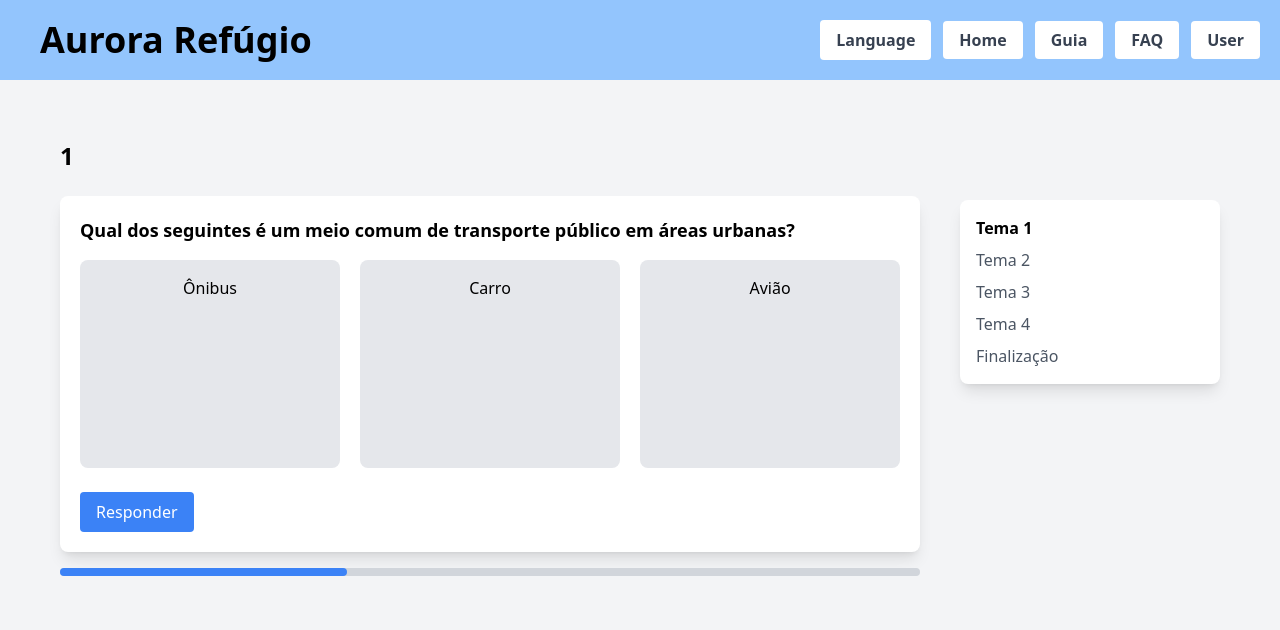
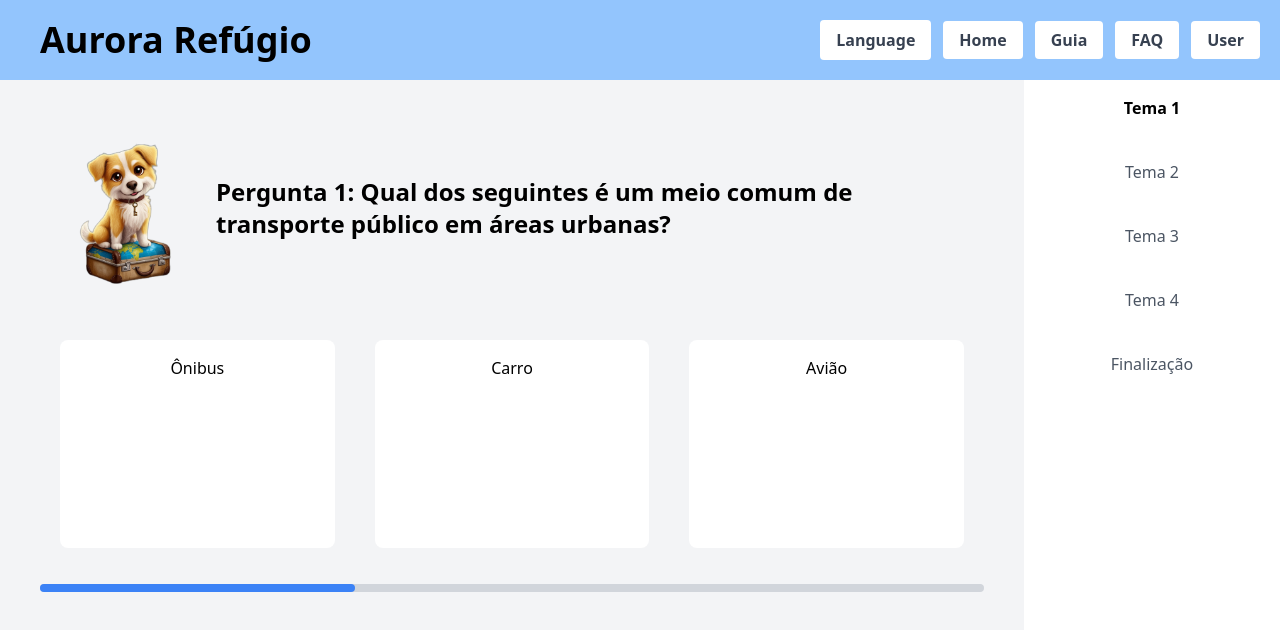
Before and after one commit to Jotagamaral/Site_Refugiados, a React (Create React App) app: page /form/1 in a window 1280 px wide. Shown: the top 630 px of the page. Built offline with nearby package versions, Linux system fonts and the light colour scheme.

Commit message:
style Form page

```diff
--- a/src/pages/FormPage.js
+++ b/src/pages/FormPage.js
@@ -1,104 +1,8 @@
-/*import React, { useState, useEffect } from 'react';
-import { useParams } from 'react-router-dom';
-import { supabase } from '../supabaseCliente'; // Importa o supabaseClient
+import React, { useState } from 'react';
+//import { useParams } from 'react-router-dom';
 
 const FormPage = () => {
-  const { title } = useParams(); // Obter o título da URL
-  const [questions, setQuestions] = useState([]); // Armazena as questões do banco de dados
-  const [currentQuestion, setCurrentQuestion] = useState(0); // Controla a pergunta atual
-  const [selectedAnswer, setSelectedAnswer] = useState(null); // Armazena a resposta selecionada
-  const [isCorrect, setIsCorrect] = useState(false); // Indica se a resposta está correta
-  const [completed, setCompleted] = useState(false); // Verifica se todas as perguntas foram respondidas
-
-  // Função para buscar as perguntas do Supabase
-  const fetchQuestions = async () => {
-    const { data, error } = await supabase.from('questions').select('*');
-    if (error) {
-      console.error('Erro ao buscar as perguntas:', error);
-    } else {
-      setQuestions(data);
-    }
-  };
-
-  useEffect(() => {
-    fetchQuestions(); // Buscar as perguntas ao carregar o componente
-  }, []);
-
-  const handleAnswerSelect = (option) => {
-    setSelectedAnswer(option); // Define a resposta selecionada
-  };
-
-  const handleSubmit = (e) => {
-    e.preventDefault();
-    if (selectedAnswer === questions[currentQuestion].answer) {
-      setIsCorrect(true);
-      if (currentQuestion === questions.length - 1) {
-        setCompleted(true); // Marca o questionário como completo se estiver na última pergunta
-      } else {
-        setTimeout(() => {
-          setCurrentQuestion(currentQuestion + 1); // Avança para a próxima pergunta
-          setSelectedAnswer(null); // Limpa a resposta selecionada
-          setIsCorrect(false); // Reseta o estado de resposta correta
-        }, 1000); // Aguarda 1 segundo antes de avançar
-      }
-    } else {
-      setIsCorrect(false);
-      alert('Resposta incorreta. Tente novamente.');
-    }
-  };
-
-  return (
-    <div className="min-h-screen bg-blue-50 p-10">
-      <h2 className="text-3xl font-semibold text-center text-gray-800">{title}</h2> {/* Exibe o título do guia */ /*}
-      {questions.length === 0 ? (
-        <p>Carregando perguntas...</p> // Exibe um indicador de carregamento enquanto as perguntas estão sendo buscadas
-      ) : !completed ? (
-        <form onSubmit={handleSubmit} className="mt-10 max-w-lg mx-auto bg-white p-5 rounded-lg shadow-lg">
-          <div className="mb-4">
-            <label className="block text-lg font-semibold mb-4">
-              {questions[currentQuestion].question} {/* Exibe a pergunta atual */ /*}
-            </label>
-            {/* Opções de resposta */ /*}
-            {questions[currentQuestion].options.map((option, index) => (
-              <div key={index} className="mb-2">
-                <input
-                  type="radio"
-                  id={`option-${index}`}
-                  name="question"
-                  value={option}
-                  checked={selectedAnswer === option}
-                  onChange={() => handleAnswerSelect(option)} // Define a resposta selecionada
-                  className="mr-2"
-                />
-                <label htmlFor={`option-${index}`} className="text-lg">
-                  {option}
-                </label>
-              </div>
-            ))}
-          </div>
-          <button type="submit" className="bg-blue-500 text-white py-2 px-4 rounded hover:bg-blue-600">
-            Responder
-          </button>
-          {isCorrect && (
-            <p className="text-green-600 mt-2">Resposta correta! Avançando para a próxima pergunta...</p>
-          )}
-        </form>
-      ) : (
-        <div className="text-center mt-10">
-          <h3 className="text-2xl font-semibold">Parabéns! Você completou o questionário.</h3>
-        </div>
-      )}
-    </div>
-  );
-};
-
-export default FormPage;*/
-
-import React, { useState } from 'react';
-import { useParams } from 'react-router-dom';
-
-const FormPage = () => {
-  const { title } = useParams(); // Obter o título da URL
+  // const { title } = useParams(); // Obter o título da URL
   const [currentQuestion, setCurrentQuestion] = useState(0); // Controla a pergunta atual
   const [selectedAnswer, setSelectedAnswer] = useState(null); // Armazena a resposta selecionada
   const [isCorrect, setIsCorrect] = useState(false); // Indica se a resposta está correta
@@ -123,22 +27,22 @@ const FormPage = () => {
     },
   ];
 
+  // Função chamada ao clicar na resposta
   const handleAnswerSelect = (option) => {
     setSelectedAnswer(option); // Define a resposta selecionada
-  };
 
-  const handleSubmit = (e) => {
-    e.preventDefault();
-    if (selectedAnswer === questions[currentQuestion].answer) {
+    if (option === questions[currentQuestion].answer) {
       setIsCorrect(true);
+
+      // Avança para a próxima pergunta
       if (currentQuestion === questions.length - 1) {
-        setCompleted(true); // Marca o questionário como completo se estiver na última pergunta
+        setCompleted(true); // Marca como concluído se for a última pergunta
       } else {
         setTimeout(() => {
-          setCurrentQuestion(currentQuestion + 1); // Avança para a próxima pergunta
+          setCurrentQuestion(currentQuestion + 1); // Avança para a próxima pergunta após 1 segundo
           setSelectedAnswer(null); // Limpa a resposta selecionada
           setIsCorrect(false); // Reseta o estado de resposta correta
-        }, 1000); // Aguarda 1 segundo antes de avançar
+        }, 1000);
       }
     } else {
       setIsCorrect(false);
@@ -147,46 +51,36 @@ const FormPage = () => {
   };
 
   return (
-    <div className="min-h-screen bg-gray-100 p-10">
+    <div className="min-h-screen bg-gray-100">
       <div className="flex">
         {/* Conteúdo principal */}
-        <div className="w-3/4 p-5">
-          <h2 className="text-2xl font-bold mb-6">{title}</h2>
+        <div className="w-4/5 p-10">
+          <div className="flex items-center mb-6">
+            {/* Imagem da mascote */}
+            <img src={`${process.env.PUBLIC_URL}/assets/aurora.png`} alt="Aurora Mascote" className="size-44 -scale-x-100 h-auto" />
+            <h2 className="text-2xl font-bold">{`Pergunta ${currentQuestion + 1}: ${questions[currentQuestion].question}`}</h2>
+          </div>
           {!completed ? (
-            <form onSubmit={handleSubmit} className="bg-white p-5 rounded-lg shadow-lg">
-              <h3 className="text-lg font-semibold mb-4">{questions[currentQuestion].question}</h3>
-              <div className="flex justify-around gap-5">
+            <div className=" p-5">
+              <div className="flex justify-around gap-10">
                 {/* Opções de resposta como na imagem */}
                 {questions[currentQuestion].options.map((option, index) => (
                   <div key={index} className="w-1/3">
                     <label
-                      className={`block p-4 h-52 bg-gray-200 rounded-lg cursor-pointer text-center hover:bg-blue-300 ${
+                      className={`block p-4 h-52 bg-white rounded-lg cursor-pointer text-center hover:bg-blue-300 ${
                         selectedAnswer === option ? 'bg-blue-300' : ''
                       }`}
+                      onClick={() => handleAnswerSelect(option)} // Chama a função quando a opção é clicada
                     >
-                      <input
-                        type="radio"
-                        name="question"
-                        value={option}
-                        checked={selectedAnswer === option}
-                        onChange={() => handleAnswerSelect(option)}
-                        className="hidden"
-                      />
                       {option}
                     </label>
                   </div>
                 ))}
               </div>
-              <button
-                type="submit"
-                className="mt-6 bg-blue-500 text-white py-2 px-4 rounded hover:bg-blue-600"
-              >
-                Responder
-              </button>
               {isCorrect && (
                 <p className="text-green-600 mt-2">Resposta correta! Avançando para a próxima pergunta...</p>
               )}
-            </form>
+            </div>
           ) : (
             <div className="text-center mt-10">
               <h3 className="text-2xl font-semibold pb-5">Parabéns! Você completou o questionário.</h3>
@@ -207,14 +101,14 @@ const FormPage = () => {
         </div>
 
         {/* Menu lateral */}
-        <div className="w-1/4 px-5 pt-20">
-          <div className="bg-white p-4 rounded-lg shadow-lg">
-            <ul>
-              <li className="mb-2 font-bold">Tema 1</li>
-              <li className="mb-2 text-gray-600">Tema 2</li>
-              <li className="mb-2 text-gray-600">Tema 3</li>
-              <li className="mb-2 text-gray-600">Tema 4</li>
-              <li className="text-gray-600">Finalização</li>
+        <div className="w-1/5 h-screen">
+          <div className="bg-white p-4 h-full">
+            <ul className="flex flex-col items-center h-full space-y-10">
+                <li className="font-bold">Tema 1</li>
+                <li className="text-gray-600">Tema 2</li>
+                <li className="text-gray-600">Tema 3</li>
+                <li className="text-gray-600">Tema 4</li>
+                <li className="text-gray-600">Finalização</li>
             </ul>
           </div>
         </div>
```
